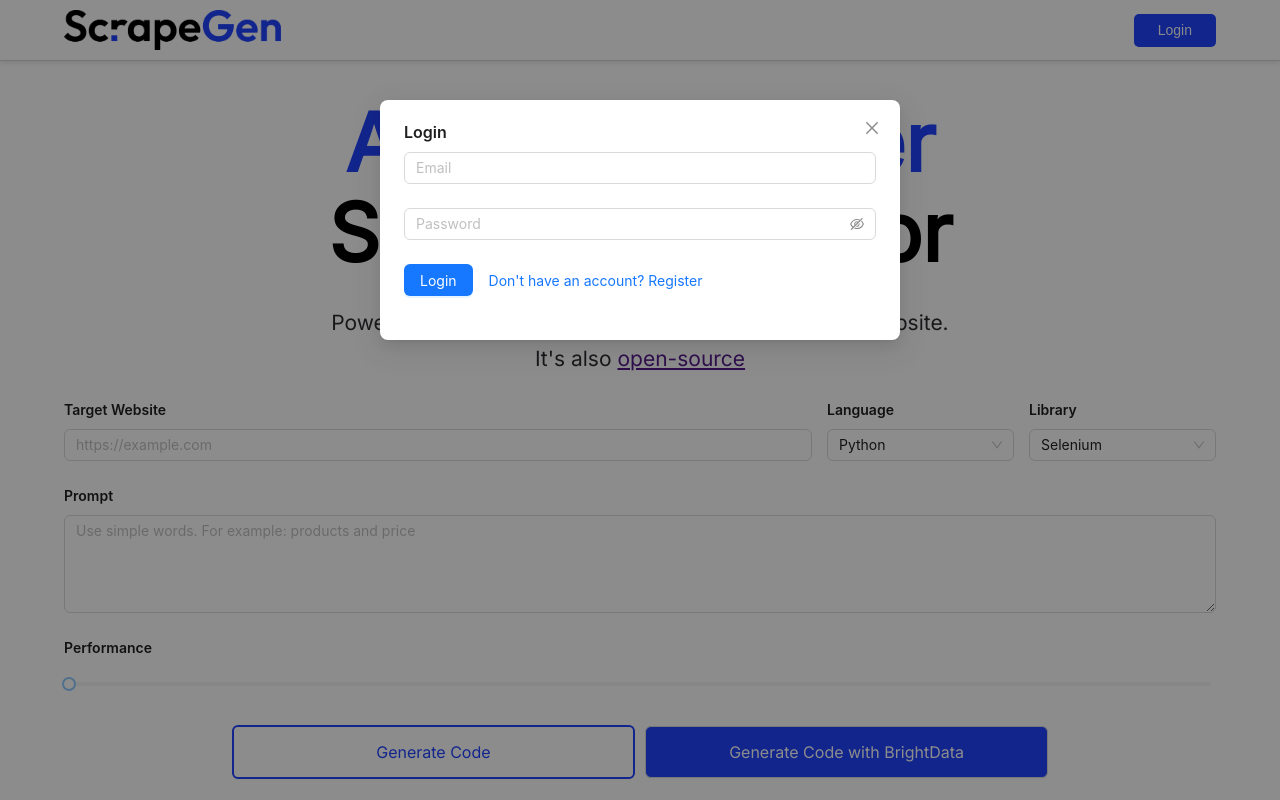
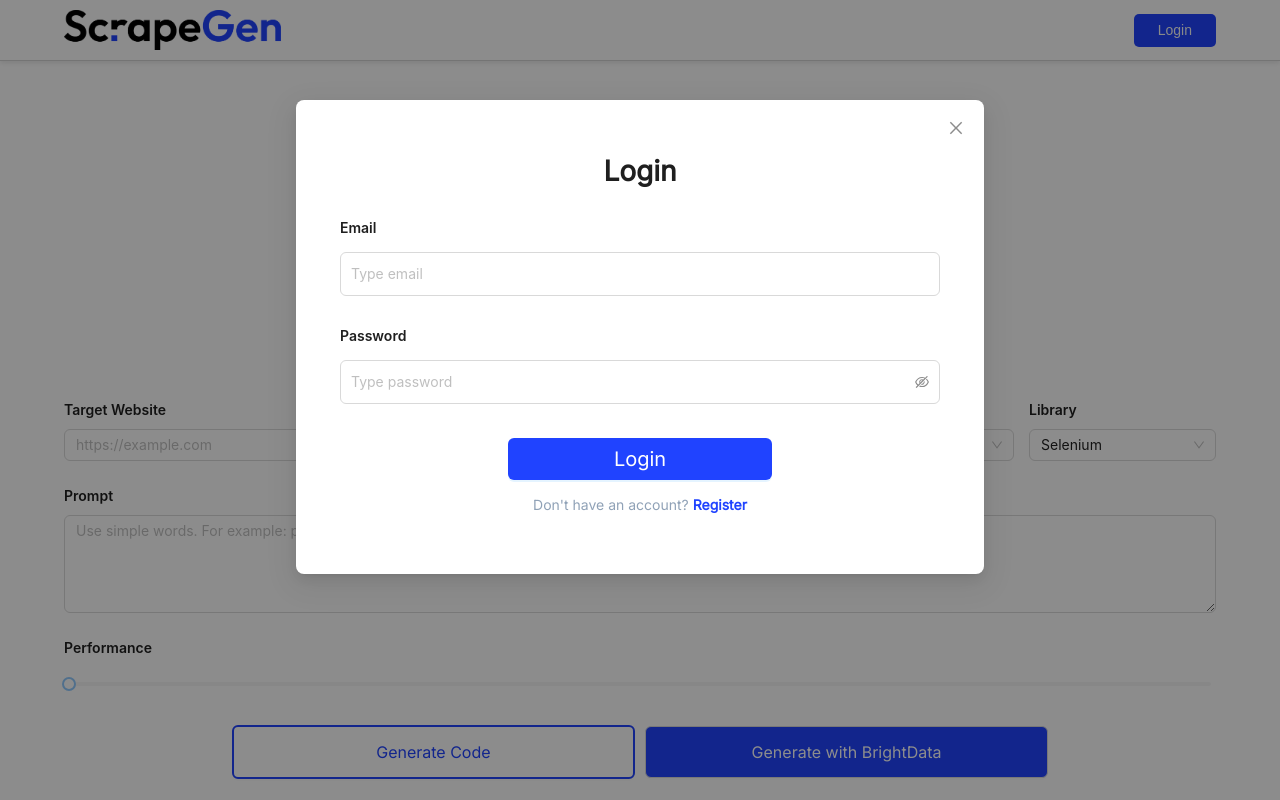
Before and after one commit to techwithtim/BD-AI-Web-Scraper, a React (Vite) app in the folder frontend/: page / in a window 1280 px wide. Both pictures are taken after a click on the button "Login". Shown: the top 800 px of the page. Built offline with nearby package versions, Linux system fonts and the light colour scheme.

Commit message:
more frontend fixes

```diff
--- a/frontend/src/App.css
+++ b/frontend/src/App.css
@@ -18,6 +18,19 @@ html, body {
     font-weight: var(--font-weight);
     font-family: var(--font-family);
     height: 100%;
+}
+
+p, h1, h2, h3, h4, h5, h6, a, input {
+    font-family: var(--font-family);
+}
+
+a {
+    color: var(--primary-color);
+    text-decoration: none;
+}
+
+a:hover {
+    opacity: 75%;
 }
 
 .main {
@@ -53,3 +66,9 @@ html, body {
     margin-bottom: -10px;
     margin-top: -25px;
 }
+
+
+.content {
+    width: 100%;
+    flex: 1;
+}
--- a/frontend/src/App.jsx
+++ b/frontend/src/App.jsx
@@ -55,7 +55,7 @@ const AppContent = () => {
         login={() => setLoginModalVisible(true)}
         logout={handleLogout}
       />
-      <div>
+      <div className="content">
         <div className="header">
           <h1>AI Web Scraper</h1>
           <h1>Script Generator</h1>
--- a/frontend/src/components/BdAd.jsx
+++ b/frontend/src/components/BdAd.jsx
@@ -2,12 +2,12 @@ import "../css/bdAd.css"
 import React from 'react';
 import bdLogo from "../assets/bd-logo.png"
 
-const ScaleUpScraping = () => {
+const ScaleUpScraping = ({library}) => {
   return (
     <div className="scale-up-container">
       <h1>Ready to Scale Up Your Web Scraping?</h1>
       <p className="subtitle">
-        You've built your Selenium web scraper, now it's time to scale up by
+        You've built your {library} web scraper, now it's time to scale up by
         running it using Bright Data to ensure reliability, scale, and avoid blocks!
       </p>
 
--- a/frontend/src/components/Footer.jsx
+++ b/frontend/src/components/Footer.jsx
@@ -11,7 +11,7 @@ const Footer = () => {
       </div>
 
       <div className="column">
-        <p>Links</p>
+        <p className="subtitle">Links</p>
         <div className="links">
           <a href="#" className="footer-link">
             Terms Of Service
@@ -22,7 +22,7 @@ const Footer = () => {
         </div>
       </div>
       <div className="column">
-        <p>Contact</p>
+        <p className="subtitle">Contact</p>
         <a href="mailto:info@scrapegen.com" className="contact">
           info@scrapegen.com
         </a>
--- a/frontend/src/components/JobHandler.jsx
+++ b/frontend/src/components/JobHandler.jsx
@@ -5,7 +5,6 @@ import { ScraperStatus } from "../enums/status";
 import JobResult from "./JobResult";
 import JobStatusDisplay from "./JobStatusDisplay";
 import { useAuth } from "../contexts/AuthContext";
-import BdAd from "./BdAd"
 import "../css/JobHandler.css";
 
 const JobHandler = ({ scrapeData, login }) => {
@@ -86,7 +85,7 @@ const JobHandler = ({ scrapeData, login }) => {
           loading={loading}
           className="bd-btn"
         >
-          Generate Code with BrightData
+          Generate with BrightData
         </Button>
       </div>
       {jobStatus && (
--- a/frontend/src/components/LoginModal.jsx
+++ b/frontend/src/components/LoginModal.jsx
@@ -1,39 +1,64 @@
-import React from 'react';
-import { Modal, Form, Input, Button, message } from 'antd';
-import { useAuth } from '../contexts/AuthContext';
+import React from "react";
+import { Modal, Form, Input, Button, message } from "antd";
+import { useAuth } from "../contexts/AuthContext";
+import "../css/LoginModal.css";
 
 const LoginModal = ({ visible, onCancel, onSwitchToRegister }) => {
   const { login } = useAuth();
+  const [form] = Form.useForm();
 
   const handleLogin = async (values) => {
+    form.resetFields()
     try {
       await login(values.username, values.password);
-            message.success('Login successful');
+      message.success("Login successful");
       onCancel();
     } catch (error) {
-            message.error('Login failed. Please check your credentials.');
+      message.error("Login failed. Please check your credentials.");
     }
   };
 
   return (
     <Modal
-            title="Login"
       open={visible}
       onCancel={onCancel}
       footer={null}
+      className="modal"
     >
-            <Form onFinish={handleLogin}>
-                <Form.Item name="username" rules={[{ required: true, message: 'Please input your email!' }]}>
-                    <Input placeholder="Email" />
+      <Form onFinish={handleLogin} className="form">
+        <h1>Login</h1>
+        <Form.Item
+          name="username"
+          label="Email"
+          required={false}
+          labelCol={{ span: 24 }}
+          wrapperCol={{ span: 24 }}
+          rules={[{ required: true, message: "Please input your email!" }]}
+          className="item"
+        >
+          <Input placeholder="Type email" className="input"/>
         </Form.Item>
-                <Form.Item name="password" rules={[{ required: true, message: 'Please input your password!' }]}>
-                    <Input.Password placeholder="Password" />
+        <Form.Item
+          labelCol={{ span: 24 }}
+          wrapperCol={{ span: 24 }}
+          required={false}
+          name="password"
+          label="Password"
+          rules={[{ required: true, message: "Please input your password!" }]}
+          className="item"
+        >
+          <Input.Password placeholder="Type password" className="input" />
         </Form.Item>
         <Form.Item>
-                    <Button type="primary" htmlType="submit">Login</Button>
-                    <Button type="link" onClick={onSwitchToRegister}>
-                        Don't have an account? Register
+          <Button type="primary" htmlType="submit" className="modal-btn">
+            Login
           </Button>
+          <p className="link-text">
+            Don't have an account?{" "}
+            <span onClick={onSwitchToRegister} className="link">
+              Register
+            </span>
+          </p>
         </Form.Item>
       </Form>
     </Modal>
--- a/frontend/src/components/RegisterModal.jsx
+++ b/frontend/src/components/RegisterModal.jsx
@@ -1,37 +1,65 @@
-import React from 'react';
-import { Modal, Form, Input, Button, message } from 'antd';
-import { register } from '../services/api';
+import React from "react";
+import { Modal, Form, Input, Button, message } from "antd";
+import { register } from "../services/api";
 
 const RegisterModal = ({ visible, onCancel, onSwitchToLogin }) => {
+  const [form] = Form.useForm();
+
   const handleRegister = async (values) => {
+    form.resetFields()
     try {
       await register(values.email, values.password);
-            message.success('Registration successful. Please log in.');
+      message.success("Registration successful. Please log in.");
       onSwitchToLogin();
     } catch (error) {
-            message.error('Registration failed. Please try again.');
+      message.error("Registration failed. Please try again.");
     }
   };
 
   return (
     <Modal
-            title="Register"
       open={visible}
       onCancel={onCancel}
       footer={null}
+      className="modal"
     >
-            <Form onFinish={handleRegister}>
-                <Form.Item name="email" rules={[{ required: true, message: 'Please input your email!' }, { type: 'email', message: 'Please enter a valid email!' }]}>
-                    <Input placeholder="Email" />
+        <h1>Register</h1>
+      <Form form={form} onFinish={handleRegister} className="form">
+        <Form.Item
+          name="email"
+          required={false}
+          labelCol={{ span: 24 }}
+          wrapperCol={{ span: 24 }}
+          label="Email"
+          rules={[
+            { required: true, message: "Please input your email!" },
+            { type: "email", message: "Please enter a valid email!" },
+          ]}
+          className="item"
+        >
+          <Input placeholder="Type email" className="input"/>
         </Form.Item>
-                <Form.Item name="password" rules={[{ required: true, message: 'Please input your password!' }]}>
-                    <Input.Password placeholder="Password" />
+        <Form.Item
+          name="password"
+          required={false}
+          label="Password"
+          labelCol={{ span: 24 }}
+          wrapperCol={{ span: 24 }}
+          className="item"
+          rules={[{ required: true, message: "Please input your password!" }]}
+        >
+          <Input.Password placeholder="Type password" className="input"/>
         </Form.Item>
         <Form.Item>
-                    <Button type="primary" htmlType="submit">Register</Button>
-                    <Button type="link" onClick={onSwitchToLogin}>
-                        Already have an account? Login
+          <Button type="primary" htmlType="submit" className="modal-btn">
+            Register
           </Button>
+          <p className="link-text">
+            Have an account?{" "}
+            <span onClick={onSwitchToLogin} className="link">
+              Login
+            </span>
+          </p>
         </Form.Item>
       </Form>
     </Modal>
--- a/frontend/src/components/ScrapeForm.jsx
+++ b/frontend/src/components/ScrapeForm.jsx
@@ -77,10 +77,10 @@ const ScrapeForm = ({ showLogin }) => {
           <img src={bdLogo} />
         </span>
         {!isLoggedIn && (
-          <p className="login-msg">Please log in to generate scraping code.</p>
+          <p className="login-msg">Please <a onClick={showLogin}>login</a> to generate scraping code.</p>
         )}
       </div>
-      <BdAd/>
+      { /*<BdAd/> */ }
     </Form>
   );
 };
--- a/frontend/src/css/BdAd.css
+++ b/frontend/src/css/BdAd.css
@@ -14,6 +14,7 @@
     font-size: 14px;
     color: var(--third-color);
     margin-bottom: 30px;
+    font-weight: 400;
   }
 
   .steps-container {
@@ -49,6 +50,7 @@
   .step p {
     font-size: 14px;
     color: var(--third-color);
+    font-weight: 400;
   }
 
   .bright-data {
--- a/frontend/src/css/Footer.css
+++ b/frontend/src/css/Footer.css
@@ -8,7 +8,7 @@
   padding-bottom: 20px;
   border-top: 1px solid #e5e7eb;
   font-family: var(--font-family);
-
+  font-weight: 400;
 }
 
 .footer-logo {
@@ -26,15 +26,20 @@
   color: #111827;
 }
 
+.column .subtitle {
+  font-weight: 600;
+}
+
+
 .contact {
   font-size: 0.875rem;
 }
 
-.contact a {
+.contact {
   color: #4b5563;
   text-decoration: none;
 }
 
-.contact a:hover {
+.contact:hover {
   color: #111827;
 }
--- /dev/null
+++ b/frontend/src/css/LoginModal.css
@@ -0,0 +1,61 @@
+.modal {
+    display: flex;
+    align-items: center;
+    justify-content: center
+}
+
+.modal-btn {
+    border-radius: 6px;
+    padding-top: 20px;
+    padding-bottom: 20px;
+    padding-left: 105px;
+    padding-right: 105px;
+    color: white;
+    font-size: 20px;
+    font-family: var(--font-family);
+    font-weight: 500;
+    background-color: var(--primary-color);
+    margin-top: 10px;
+}
+
+.link {
+    color: var(--primary-color);
+    font-weight: 600;
+}
+
+.link:hover {
+    color: var(--primary-color);
+    opacity: 90%;
+    cursor: pointer;
+}
+
+.link-text {
+    color: #90A2B7;
+    font-size: 14px;
+    font-weight: 400;
+    text-align: center;
+}
+
+.form {
+    padding-left: 20px;
+    padding-right: 20px;
+    padding-top: 10px;
+    flex: 1;
+    min-width: 50vw;
+    display: flex;
+    align-items: center;
+    flex-direction: column;
+    justify-content: center;
+}
+
+.modal h1 {
+    text-align: center;
+}
+
+.input {
+    padding: 10px;
+}
+
+.form .item {
+    width: 100%
+}
```
Lines whose indentation alone changed are shown as unchanged.
